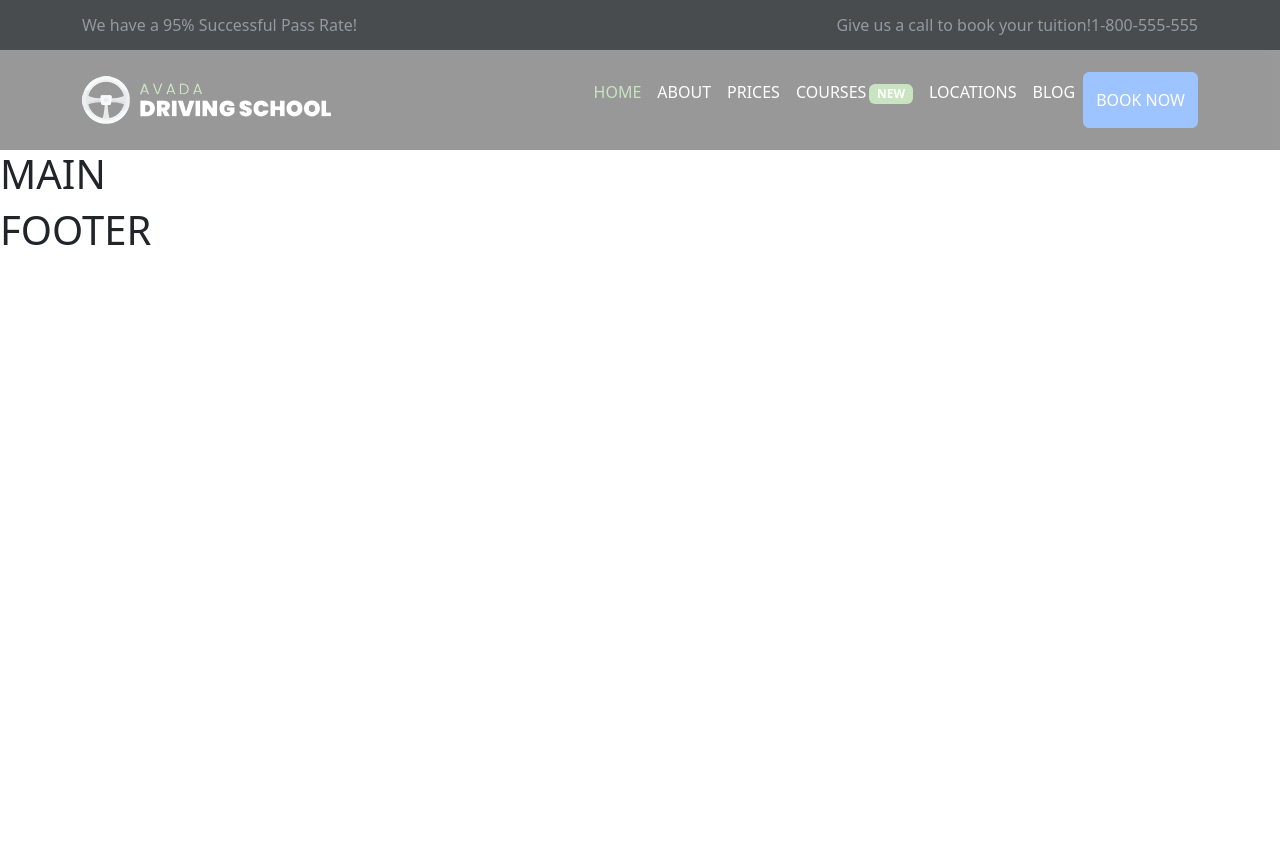
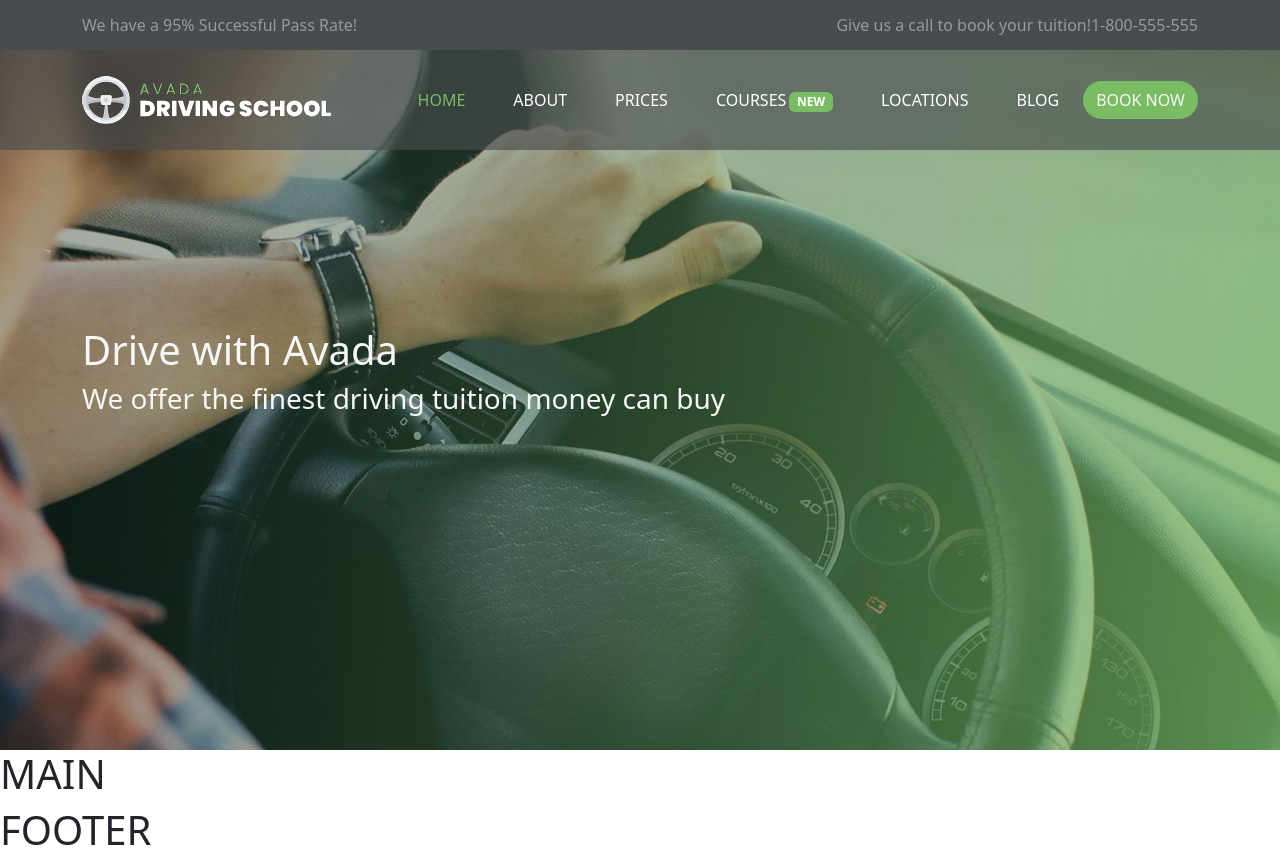
Before and after one commit to FrancescoPepi/proj-html-vuejs, a Vue app: page / in a window 1280 px wide. Before the commit the page ends 800 px from the top, so only its background shows below. Built offline with nearby package versions, Linux system fonts and the light colour scheme.

Commit message:
fix AppHero; AppHeader

```diff
--- a/src/components/AppHeader.vue
+++ b/src/components/AppHeader.vue
@@ -1,6 +1,6 @@
 <script>
-// import HeaderComponent from "./components/Header.vue";
 import { store } from "../data/store.js";
+import AppHero from "./subComponentHeader/AppHero.vue";
 
 export default {
   data() {
@@ -54,65 +54,69 @@ export default {
       ],
     };
   },
-
-  // 	methods:{
-  // 		myMethods(){
-  // 			...
-  // 		},
-  // 	},
-
-  // components: {
-  //	MyComponent,
-  // },
-
-  // 	props:{
-  // 		passaggioInfo: stringa,
-  //  	 },
+  components: {
+    AppHero,
+  },
 };
 </script>
 
 <template>
+  <header>
     <div class="bg-top">
       <div class="container">
+        <div class="row">
           <div class="header-top">
             <div>We have a 95% Successful Pass Rate!</div>
-        <div>Give us a call to book your tuition!{{ store.phoneNumber }}</div>
+            <div>
+              Give us a call to book your tuition!{{ store.phoneNumber }}
+            </div>
+          </div>
         </div>
       </div>
     </div>
     <div class="bg-bottom">
       <div class="container">
+        <div class="row">
           <div class="header-bottom">
             <section>
               <img :src="img" alt="Logo" />
             </section>
-        <section class="d-flex">
-          <ul class="d-flex">
-            <li class="p-2" v-for="link in links" :key="link.id">
+            <section class="links">
+              <ul>
+                <li class="px-4" v-for="link in links" :key="link.id">
                   <a :class="link.active ? 'active' : ''" :href="link.url">
                     {{ link.name }}
                   </a>
                   <span v-if="link.new" class="badge new">NEW</span>
                 </li>
               </ul>
-          <button type="button" class="btn btn-primary">BOOK NOW</button>
+              <button type="button" class="btn btn-green">BOOK NOW</button>
             </section>
           </div>
         </div>
       </div>
+    </div>
+  </header>
+
+  <AppHero />
 </template>
 
 <style lang="scss" scoped>
 // MIXINS
 @use "../style/subStyle/mixins.scss" as *;
+// VARIABLE
 @use "../style/subStyle/variable.scss" as *;
 
+header {
+  position: absolute;
+  left: 0;
+  right: 0;
+}
 .bg-top {
   background-color: #494c4e;
 }
 .bg-bottom {
-  background-color: #000000;
-  opacity: 40%;
+  background-color: #494c4ea2;
 }
 .container {
   .header-top {
@@ -124,6 +128,13 @@ export default {
     color: #f6f6f6;
     height: 100px;
     @include flex();
+    .links {
+      @include flex();
+      & ul {
+        @include flex();
+        margin: 0;
+      }
+    }
   }
   .header-bottom {
     @include flex();
--- /dev/null
+++ b/src/components/subComponentHeader/AppHero.vue
@@ -0,0 +1,53 @@
+<script>
+// import HeaderComponent from "./components/Header.vue";
+
+export default {
+  data() {
+    return {};
+  },
+
+  // 	methods:{
+  // 		myMethods(){
+  // 			...
+  // 		},
+  // 	},
+
+  // components: {
+  //	MyComponent,
+  // },
+
+  // 	props:{
+  // 		passaggioInfo: stringa,
+  //  	 },
+};
+</script>
+
+<template>
+  <div class="bg">
+    <div class="container">
+      <div class="row">
+        <!-- <div class="box"> -->
+        <h1>Drive with Avada</h1>
+        <h3>We offer the finest driving tuition money can buy</h3>
+        <!-- </div> -->
+      </div>
+    </div>
+  </div>
+</template>
+
+<style lang="scss" scoped>
+.bg {
+  color: #f6f6f6;
+  background-image: url("/img/homepage-hero-background.jpg");
+  height: 750px;
+  background-position: center;
+  background-size: cover;
+  .container {
+    height: 100%;
+    .row {
+      height: 100%;
+      align-content: center;
+    }
+  }
+}
+</style>
--- a/src/style/general.scss
+++ b/src/style/general.scss
@@ -11,4 +11,14 @@ body {
       color: white;
     }
   }
+  .btn-green {
+    background-color: $bg-color-green;
+    color: $bg-color-cream;
+    border-radius: 50px;
+    &:hover {
+      background-color: transparent;
+      box-shadow: inset 0px 0px 0px 3px $bg-color-green;
+      color: $bg-color-green;
+    }
+  }
 }
```
Also changed, not shown: public/img/homepage-hero-background.jpg (added). Lines whose indentation alone changed are shown as unchanged.
